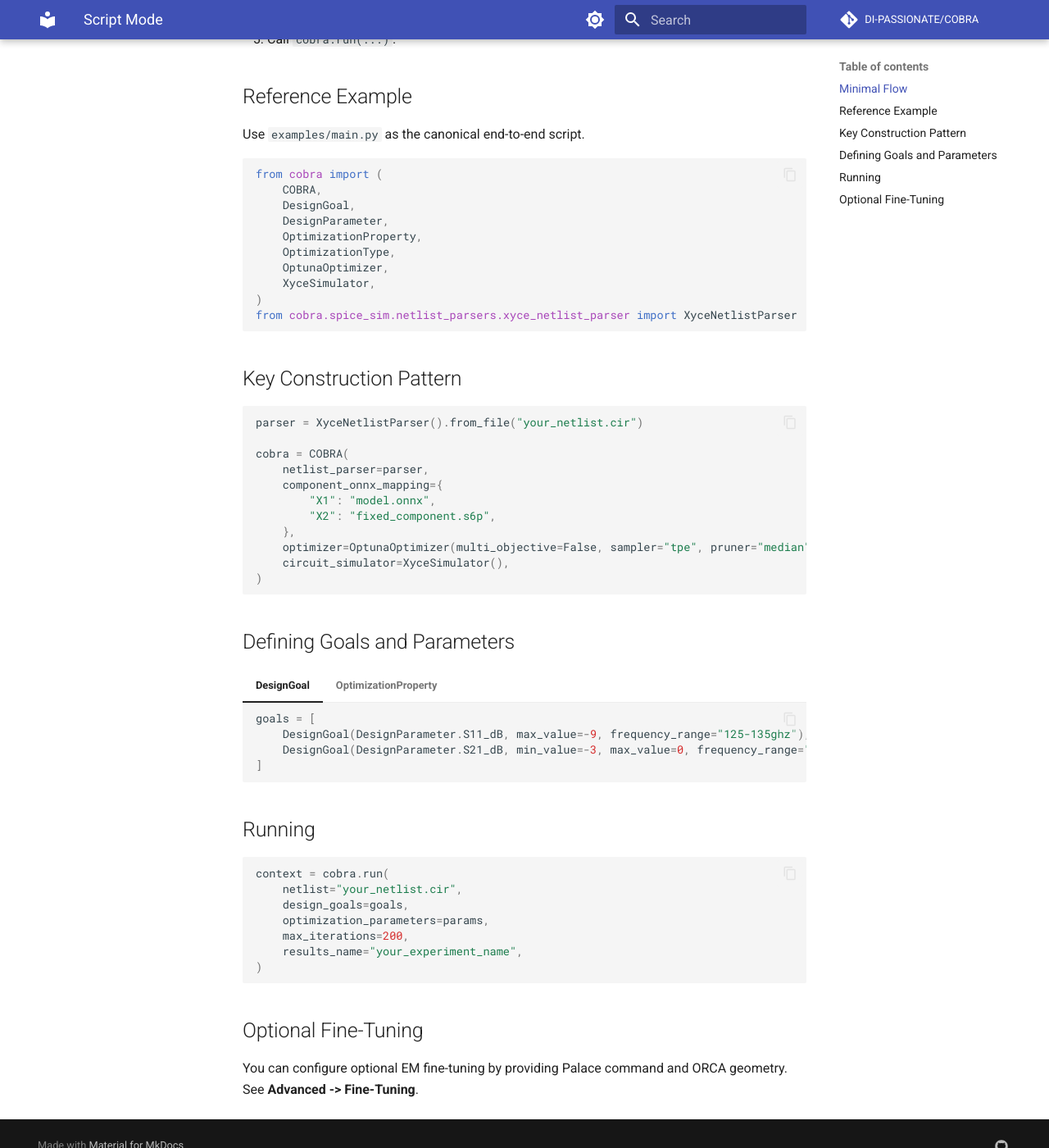
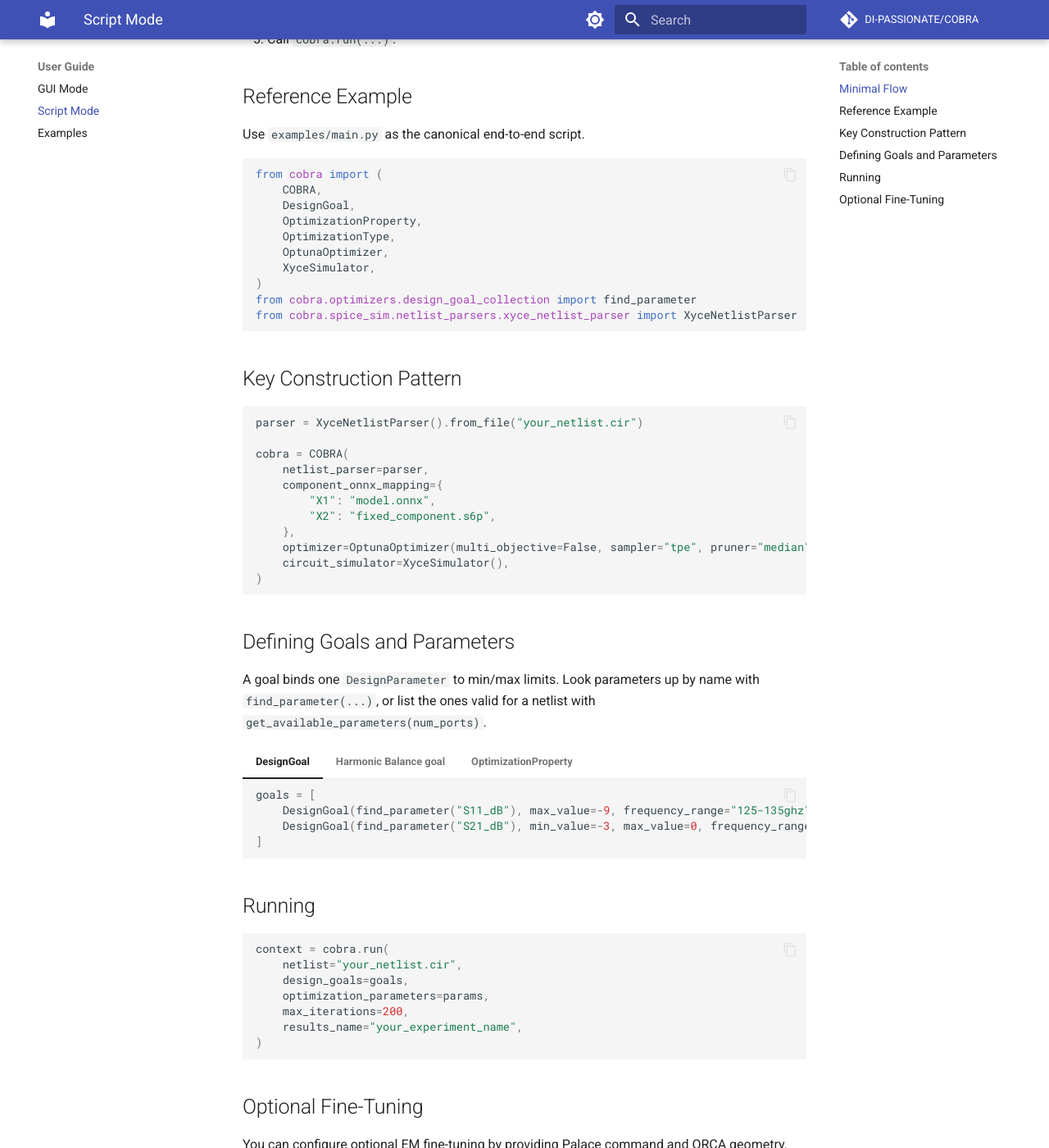
Before and after one commit to DI-PASSIONATE/COBRA, an MkDocs documentation site: the page built from docs/user-guide/scripting.md, in a window 1280 px wide and 1400 px high, scrolled down 444 px. Shown: the whole window at 82% size. Built offline with MkDocs 1.6.1 and Material for MkDocs 9.7.7, drawn with Linux system fonts in a browser that asks for light colours; comment, search, counter and statistics services are not loaded; some of the changed text lies outside the part shown.

Commit message:
added user guide section to documentation

````diff
--- a/docs/user-guide/scripting.md
+++ b/docs/user-guide/scripting.md
@@ -18,12 +18,12 @@ Use `examples/main.py` as the canonical end-to-end script.
 from cobra import (
     COBRA,
     DesignGoal,
-    DesignParameter,
     OptimizationProperty,
     OptimizationType,
     OptunaOptimizer,
     XyceSimulator,
 )
+from cobra.optimizers.design_goal_collection import find_parameter
 from cobra.spice_sim.netlist_parsers.xyce_netlist_parser import XyceNetlistParser
 ```
 
@@ -45,14 +45,31 @@ cobra = COBRA(
 
 ## Defining Goals and Parameters
 
+A goal binds one `DesignParameter` to min/max limits. Look parameters up by name with
+`find_parameter(...)`, or list the ones valid for a netlist with `get_available_parameters(num_ports)`.
+
 === "DesignGoal"
 
     ```python
     goals = [
-        DesignGoal(DesignParameter.S11_dB, max_value=-9, frequency_range="125-135ghz"),
-        DesignGoal(DesignParameter.S21_dB, min_value=-3, max_value=0, frequency_range="125-135ghz"),
+        DesignGoal(find_parameter("S11_dB"), max_value=-9, frequency_range="125-135ghz"),
+        DesignGoal(find_parameter("S21_dB"), min_value=-3, max_value=0, frequency_range="125-135ghz"),
     ]
     ```
+
+=== "Harmonic Balance goal"
+
+    ```python
+    from cobra.optimizers.design_goal_collection import make_power_dbm
+
+    # Output power at one spectral line of an .HB run
+    goals.append(
+        DesignGoal(make_power_dbm("Out"), min_value=10.0, frequency_range="35ghz")
+    )
+    ```
+
+    Power and gain parameters depend on the nodes and ports of the circuit, so they are
+    built per netlist instead of being looked up by name. See **Advanced -> Harmonic Balance**.
 
 === "OptimizationProperty"
 
--- a/mkdocs.yml
+++ b/mkdocs.yml
@@ -13,6 +13,10 @@ nav:
   - Getting Started:
     - Installation: setup.md
     - Quickstart: getting-started/quickstart.md
+  - User Guide:
+    - GUI Mode: user-guide/gui.md
+    - Script Mode: user-guide/scripting.md
+    - Examples: user-guide/examples.md
   - Support:
     - Troubleshooting: advanced/troubleshooting.md
     - FAQ: advanced/faq.md
````
Also changed, not shown: 1 other file.
